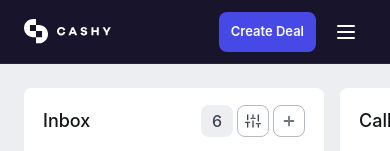
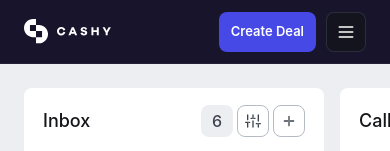
Before and after one commit to SarvarthDevelopers/cashy-mockup, a React (Vite) app: page / in a window 390 px wide. Shown: the top 151 px of the page. Built offline with nearby package versions, Linux system fonts and the light colour scheme.

Commit message:
Style mobile hamburger button to match Create Deal CTA height and radius

```diff
--- a/src/components/Header/Header.tsx
+++ b/src/components/Header/Header.tsx
@@ -159,9 +159,9 @@ export function Header({ onCreateDealClick, currentPage }: HeaderProps) {
             </button>
             <button
               onClick={() => setIsMobileMenuOpen(true)}
-              className="w-10 h-10 flex items-center justify-center rounded-lg hover:bg-white/10 text-white transition-colors border-none bg-transparent"
+              className="w-10 h-10 flex items-center justify-center rounded-[8px] bg-[#131518]/60 border border-[#4c5564]/40 hover:bg-[#131518]/95 hover:border-[#4c5564]/80 text-white transition-all cursor-pointer"
             >
-              <Menu size={24} />
+              <Menu size={20} />
             </button>
           </div>
         </div>
```
